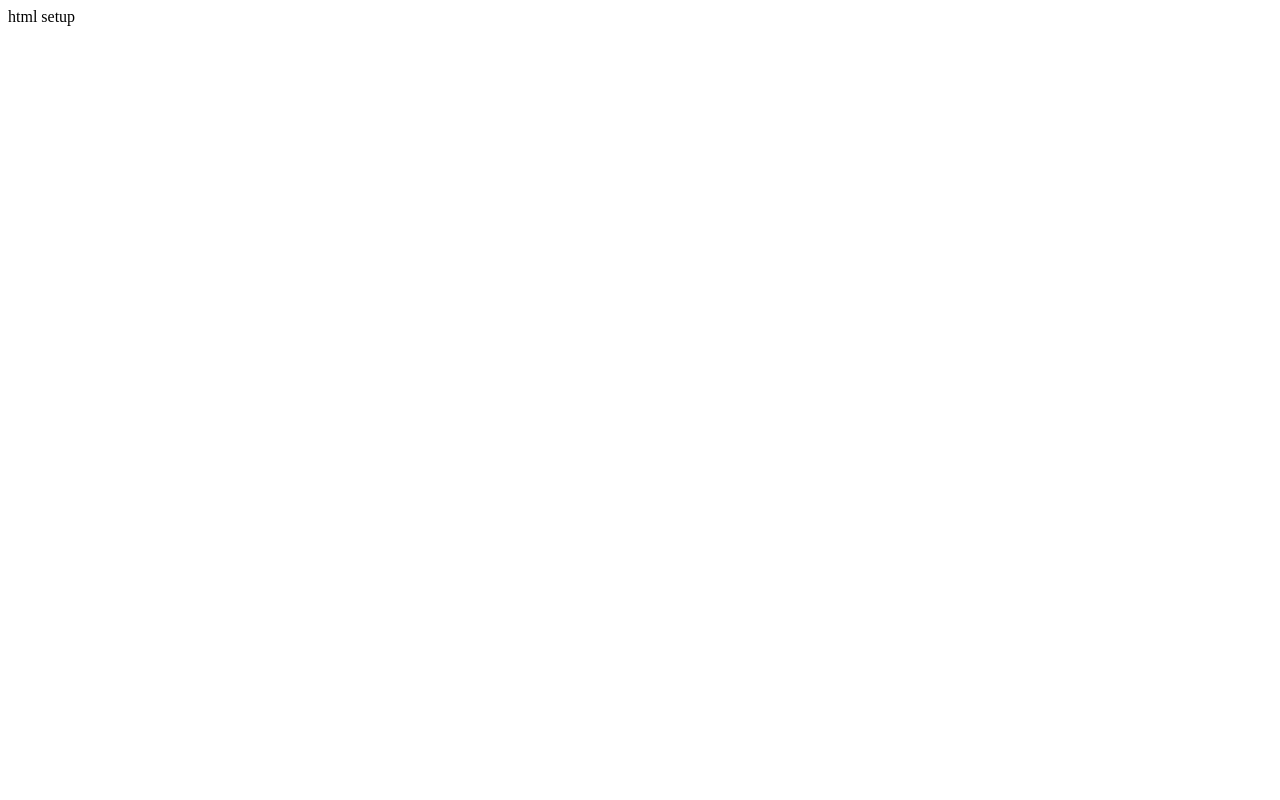
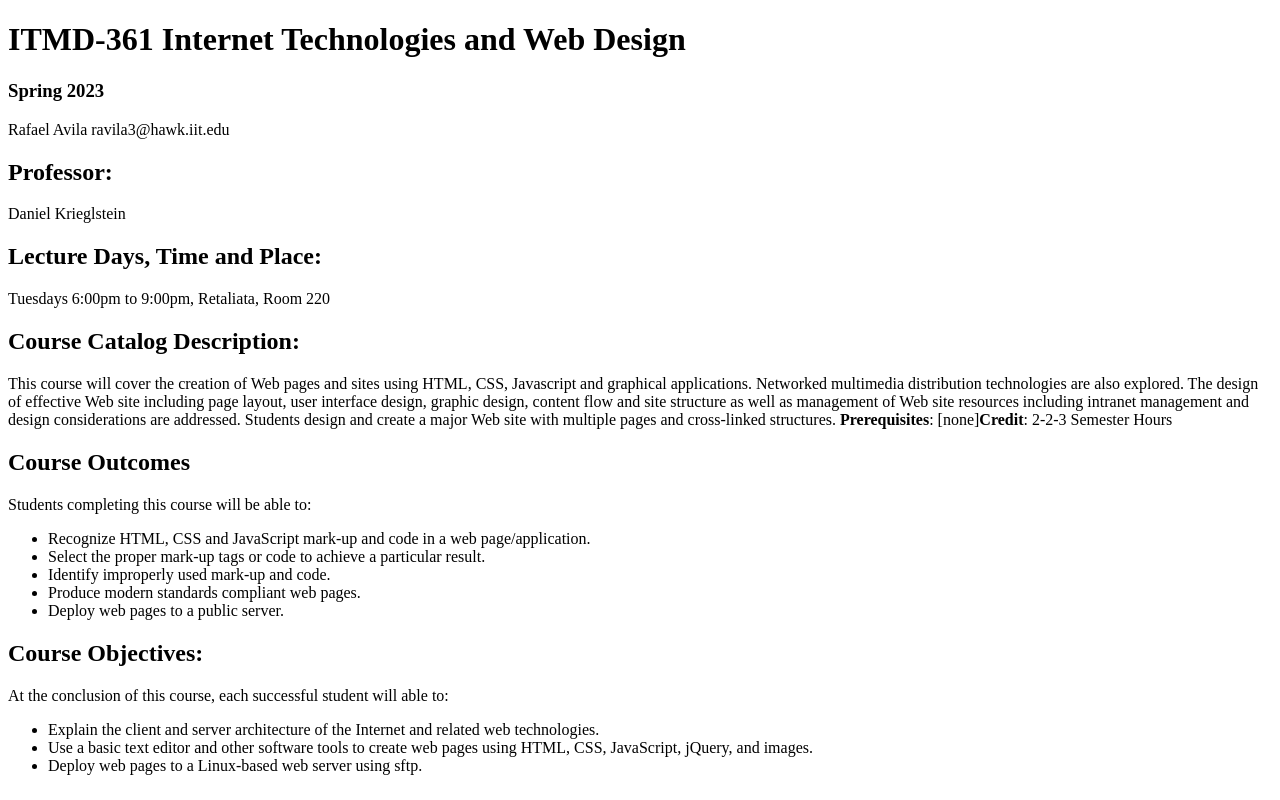
Before and after one commit to RafaelAvila-HTML/lab1, a plain HTML site: page index.html in a window 1280 px wide. Drawn offline with Linux system fonts and the light colour scheme.

Commit message:
added stuff
I haven't forgotten html

```diff
--- a/index.html
+++ b/index.html
@@ -1 +1,33 @@
-html setup
+<!DOCTYPE html>
+<html lang="en">
+<head>
+  <meta charset="UTF-8">
+  <title>ITMD-361 Internet Technologies and Web Design</title>
+</head>
+<body>
+	<h1>ITMD-361 Internet Technologies and Web Design</h1>
+	<h3>Spring 2023</h3>
+	<p>Rafael Avila ravila3@hawk.iit.edu</p>
+	<h2>Professor:</h2>
+  	<p>Daniel Krieglstein</p>
+  	<h2>Lecture Days, Time and Place:</h2>
+  	<p>Tuesdays 6:00pm to 9:00pm, Retaliata, Room 220</p>
+  	<h2>Course Catalog Description:</h2>
+  		<p>This course will cover the creation of Web pages and sites using HTML, CSS, Javascript and graphical applications. Networked multimedia distribution technologies are also explored. The design of effective Web site including page layout, user interface design, graphic design, content flow and site structure as well as management of Web site resources including intranet management and design considerations are addressed. Students design and create a major Web site with multiple pages and cross-linked structures. <strong>Prerequisites</strong>: [none]<strong>Credit</strong>: 2-2-3 Semester Hours</p>
+  	<h2>Course Outcomes</h2>
+  	<p>Students completing this course will be able to:</p>
+  	<ul>
+  			<li>Recognize HTML, CSS and JavaScript mark-up and code in a web page/application.</li>
+  			<li>Select the proper mark-up tags or code to achieve a particular result.</li>
+  			<li>Identify improperly used mark-up and code.</li>
+  			<li>Produce modern standards compliant web pages.</li>
+  			<li>Deploy web pages to a public server.</li>
+  	</ul>
+  	<h2>Course Objectives:</h2>
+  	<p>At the conclusion of this course, each successful student will able to:</p>
+  	<ul>
+  		<li>Explain the client and server architecture of the Internet and related web technologies.</li>
+  		<li>Use a basic text editor and other software tools to create web pages using HTML, CSS, JavaScript, jQuery, and images.</li>
+  		<li>Deploy web pages to a Linux-based web server using sftp.</li>
+  	</ul>
+</html>
```
